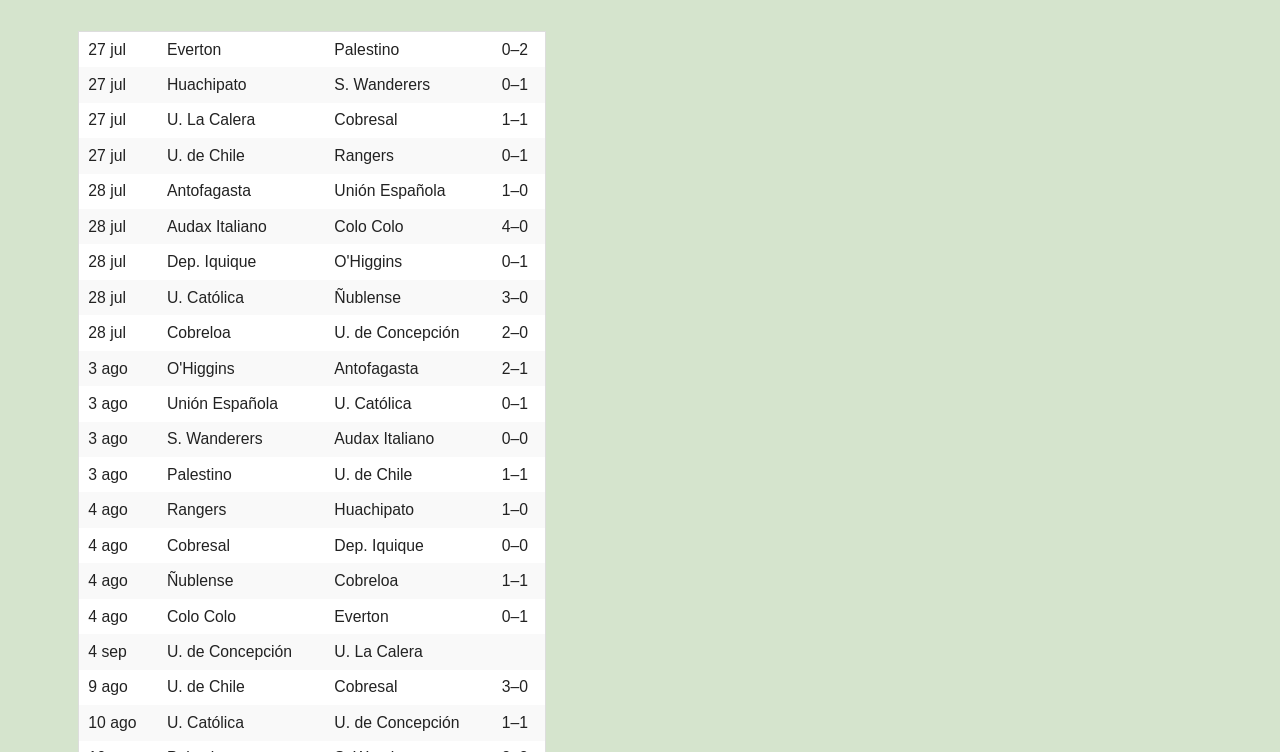
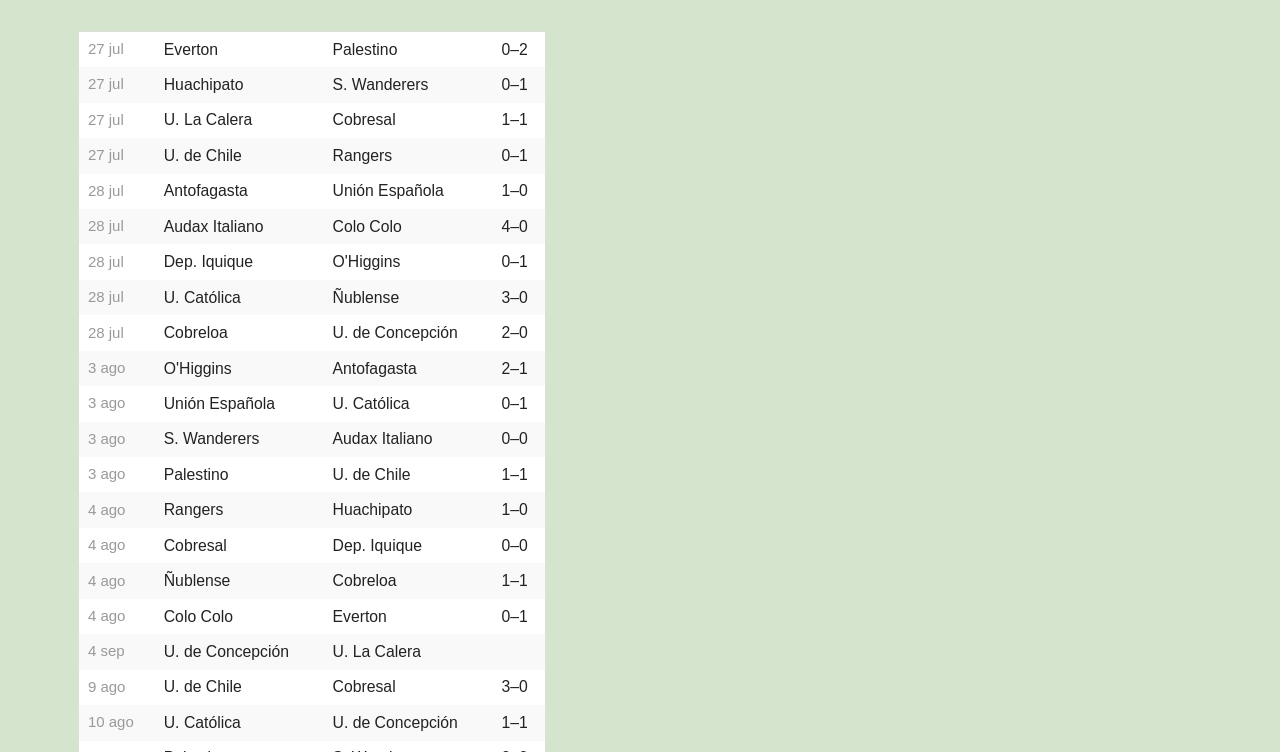
Before and after one commit to rbonvall/torneo, a plain HTML site: page app/index.html at #/matches in a window 1280 px wide. Shown: the part 48-800 px from the top of the page. Drawn offline with Linux system fonts and the light colour scheme.

Commit message:
Match date style

```diff
--- a/app/css/main.css
+++ b/app/css/main.css
@@ -25,3 +25,7 @@
 table .first-of-group {
     padding-left: 2em;
 }
+.kickoff-date {
+    color: hsl(0, 0%, 60%);
+    font-size: smaller;
+}
--- a/app/partials/matches.html
+++ b/app/partials/matches.html
@@ -1,7 +1,7 @@
 <table class="large-5 columns">
   <tbody>
     <tr data-ng-repeat="match in tournament.matches">
-      <td data-ng-bind="match.kickoff | kickoff"></td>
+      <td data-ng-bind="match.kickoff | kickoff" class="kickoff-date"></td>
       <td data-ng-bind="tournament.teams[match.teams[0]]"></td>
       <td data-ng-bind="tournament.teams[match.teams[1]]"></td>
       <td data-ng-bind="match | matchScore"></td>
```
